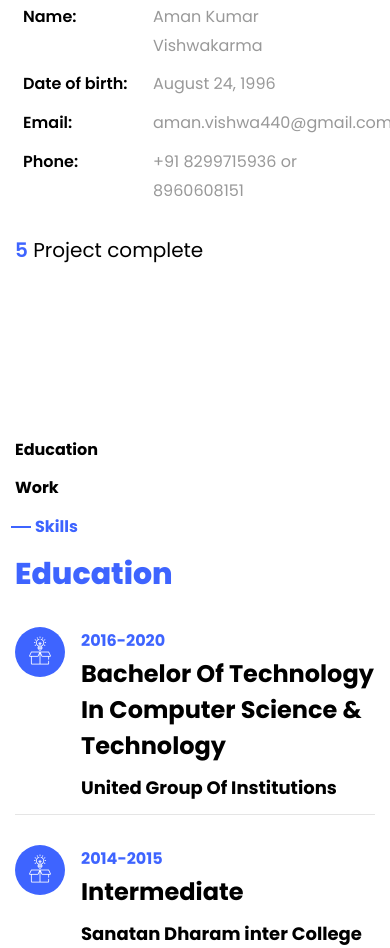
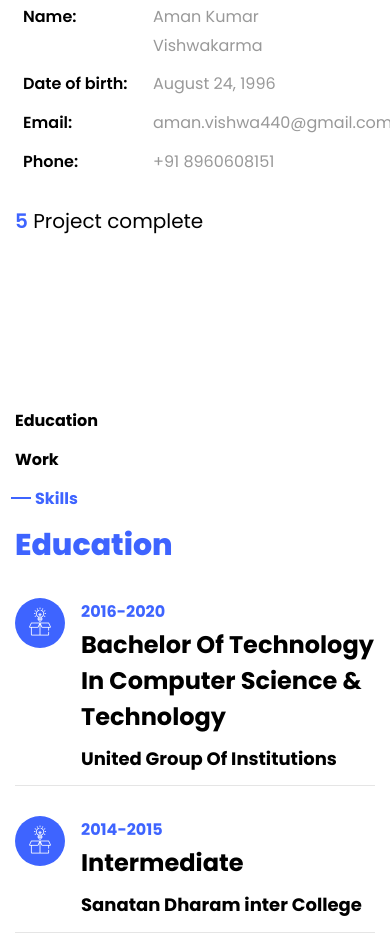
Before and after one commit to AmanVishwa2408/CheckHere, a plain HTML site: page index.html in a window 390 px wide. Shown: the part 1465-2413 px from the top of the page. Drawn offline with Linux system fonts and the light colour scheme; files whose address does not match are found by name.

Commit message:
Update index.html
Corrected Phone Number

```diff
--- a/index.html
+++ b/index.html
@@ -104,7 +104,7 @@
 								<li class="d-flex"><span>Date of birth:</span> <span>August 24, 1996</span></li>
 
 								<li class="d-flex"><span>Email:</span> <span>aman.vishwa440@gmail.com</span></li>
-								<li class="d-flex"><span>Phone: </span> <span>+91 8299715936 or 8960608151</span></li>
+								<li class="d-flex"><span>Phone: </span> <span>+91 8960608151</span></li>
 							</ul>
 						</div>
 					</div>
```
